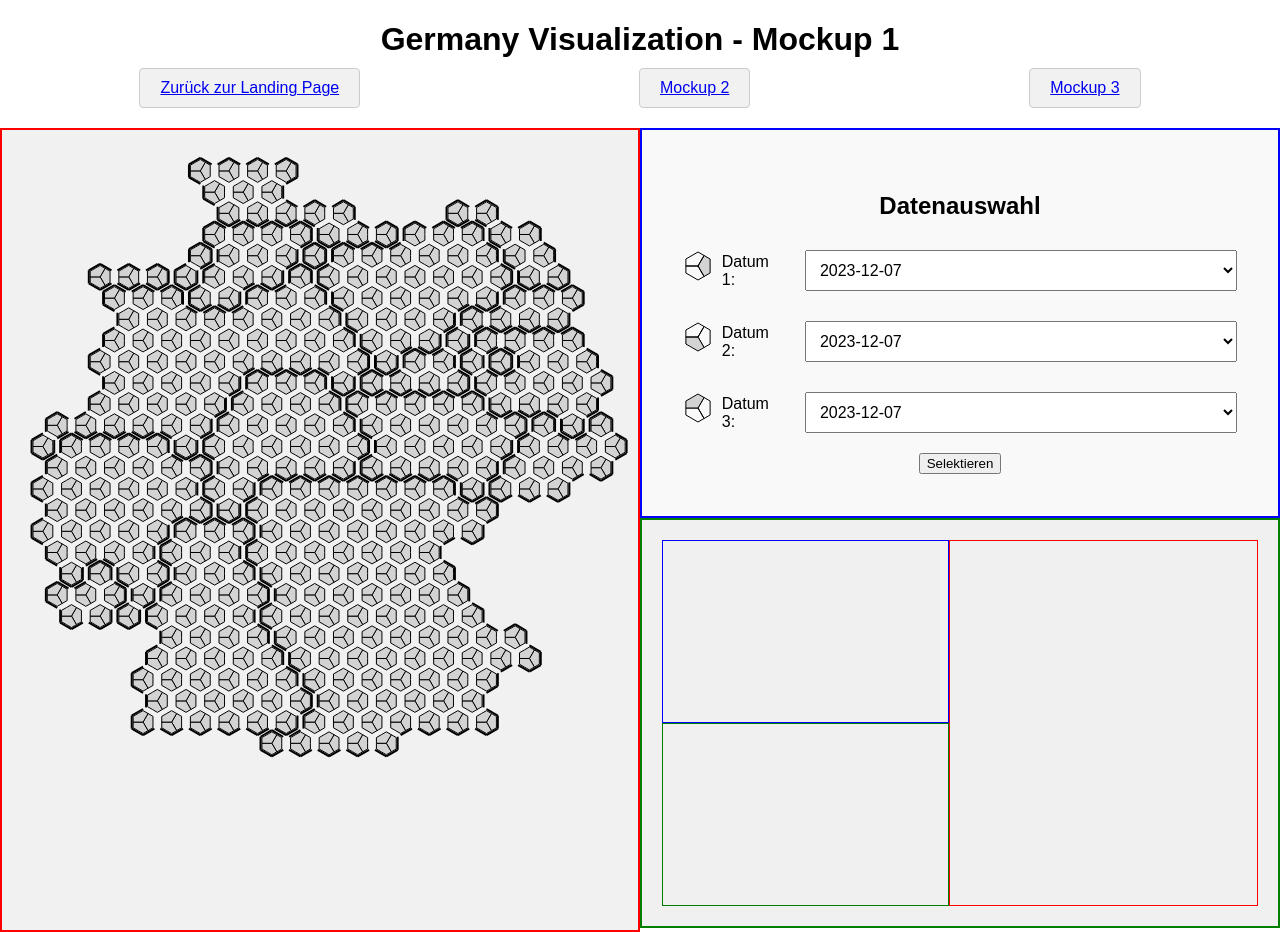
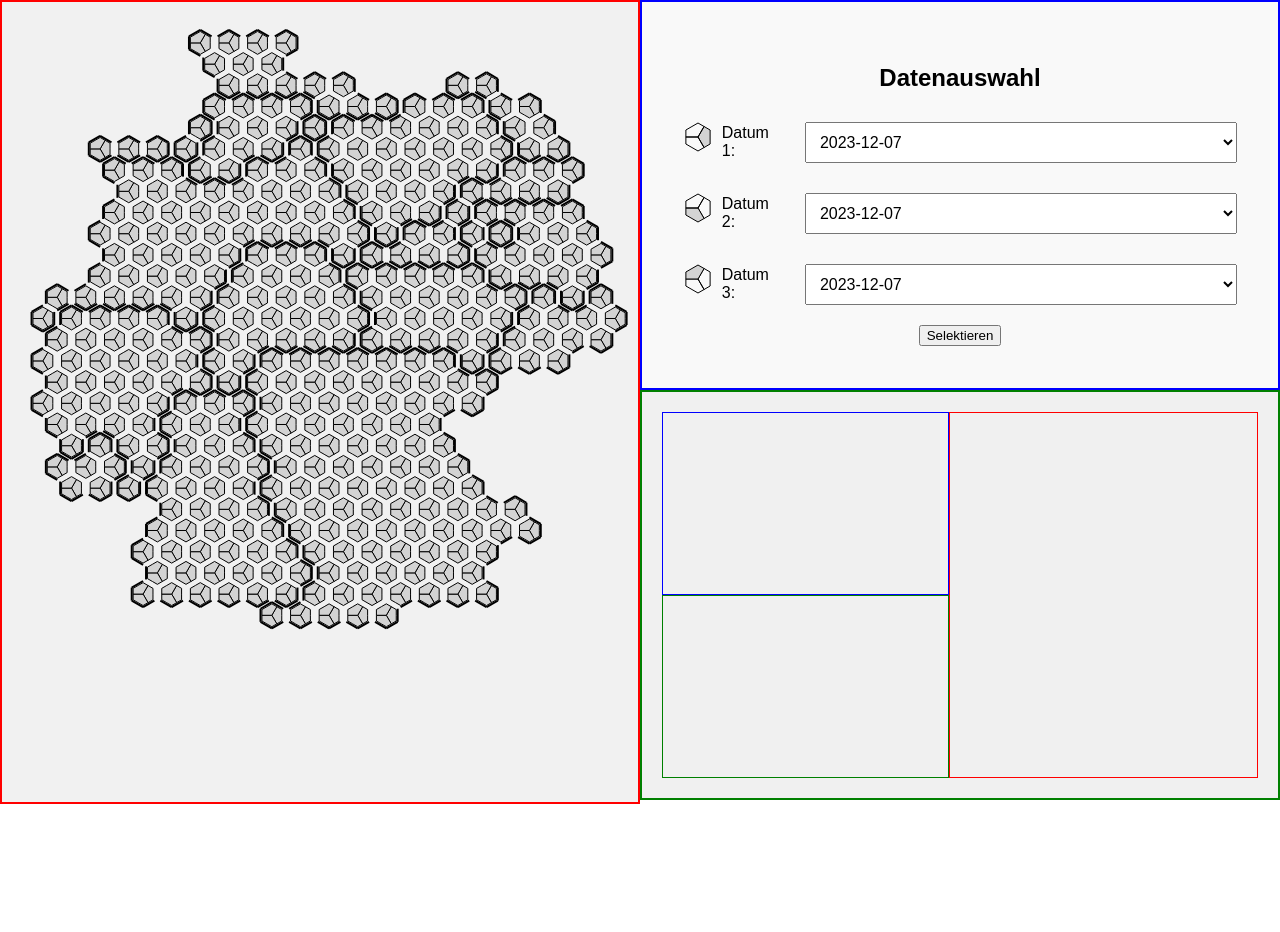
Before and after one commit to janfcengel/D3Example, a website: page mockup1.html in a window 1280 px wide. After the commit the page ends 804 px from the top, so only its background shows below. Drawn offline with nearby package versions, Linux system fonts and the light colour scheme.

Commit message:
mockup1 changes for limesurvey iframe

```diff
--- a/germany_visualization.js
+++ b/germany_visualization.js
@@ -74,6 +74,7 @@ Promise.all([
     hexRadius *= scaleFactor;
     outerHexRadius *= scaleFactor;
     initializeHexagonMap();
+
     // Hexagone neben den Dropdowns anzeigen
     renderSingleHexagon('hex-date1', 'first');
     renderSingleHexagon('hex-date2', 'second');
--- a/mockup1.html
+++ b/mockup1.html
@@ -8,13 +8,6 @@
     <script src="https://d3js.org/d3.v6.min.js"></script>
 </head>
 <body>
-    <h1>Germany Visualization - Mockup 1</h1>
-    <!-- Tabs für Navigation -->
-    <div class="tab-container">
-        <a class="tab-button" href="index.html">Zurück zur Landing Page</a>
-        <a class="tab-button" href="mockup2.html">Mockup 2</a>
-        <a class="tab-button" href="mockup3.html">Mockup 3</a>
-    </div>
     <div id="container">
         <!-- Linker Container für die Deutschlandkarte -->
         <div id="leftContainer">
--- a/styles.css
+++ b/styles.css
@@ -57,6 +57,8 @@
 
 body {
     font-family: Arial, sans-serif;
+    height: 100vh;
+    overflow: hidden;
 }
 
 /* Hexagon Styling */
```
